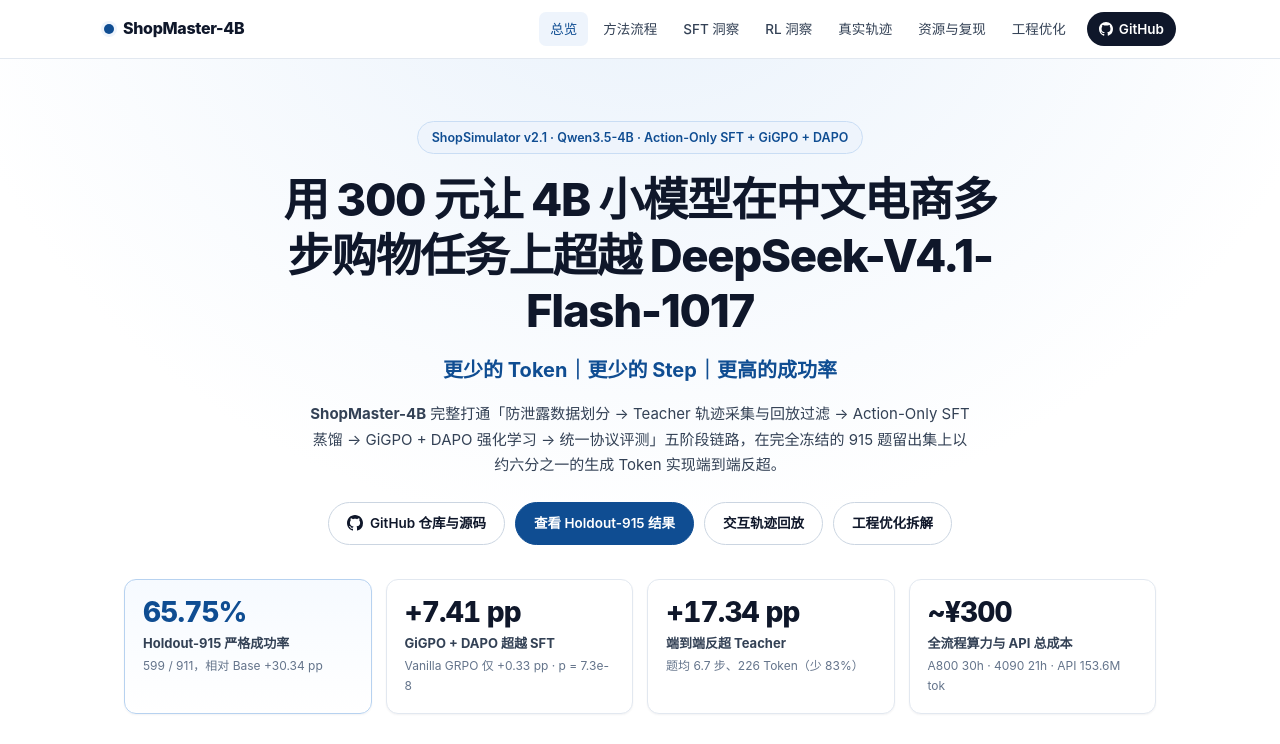
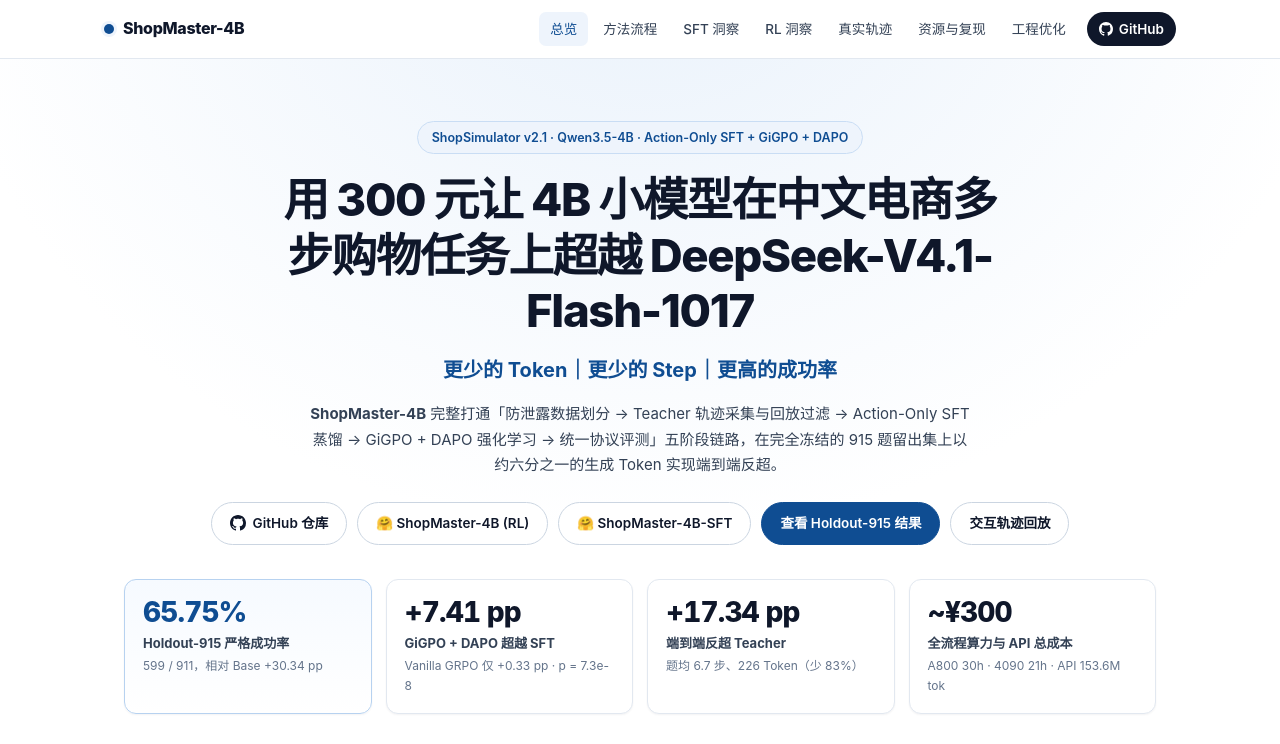
Before and after one commit to HOWILLMAKEIT/ShopMaster-4B, a plain HTML site: page index.html in a window 1280 px wide. Shown: the top 744 px of the page. Drawn offline with Linux system fonts and the light colour scheme.

Commit message:
docs: add Hugging Face model badges and links for ShopMaster-4B and ShopMaster-4B-SFT

```diff
--- a/index.html
+++ b/index.html
@@ -142,6 +142,16 @@
       border-color: #1e293b;
       color: #ffffff;
     }
+    .btn-hf {
+      background: #fef3c7;
+      color: #92400e;
+      border-color: #fcd34d;
+    }
+    .btn-hf:hover {
+      background: #fde68a;
+      border-color: #f59e0b;
+      color: #78350f;
+    }
 
     /* Container & Sections */
     .container {
@@ -1326,11 +1336,12 @@
       <div class="hero-actions">
         <a class="btn btn-gh" href="https://github.com/HOWILLMAKEIT/ShopMaster-4B" target="_blank" rel="noopener">
           <svg width="16" height="16" viewBox="0 0 16 16" fill="currentColor" aria-hidden="true"><path d="M8 0C3.58 0 0 3.58 0 8c0 3.54 2.29 6.53 5.47 7.59.4.07.55-.17.55-.38 0-.19-.01-.82-.01-1.49-2.01.37-2.53-.49-2.69-.94-.09-.23-.48-.94-.82-1.13-.28-.15-.68-.52-.01-.53.63-.01 1.08.58 1.23.82.72 1.21 1.87.87 2.33.66.07-.52.28-.87.51-1.07-1.78-.2-3.64-.89-3.64-3.95 0-.87.31-1.59.82-2.15-.08-.2-.36-1.02.08-2.12 0 0 .67-.21 2.2.82.64-.18 1.32-.27 2-.27.68 0 1.36.09 2 .27 1.53-1.04 2.2-.82 2.2-.82.44 1.1.16 1.92.08 2.12.51.56.82 1.27.82 2.15 0 3.07-1.87 3.75-3.65 3.95.29.25.54.73.54 1.48 0 1.07-.01 1.93-.01 2.2 0 .21.15.46.55.38A8.013 8.013 0 0016 8c0-4.42-3.58-8-8-8z"/></svg>
-          GitHub 仓库与源码
+          GitHub 仓库
         </a>
+        <a class="btn btn-hf" href="https://huggingface.co/HOWILLMAKEIT/ShopMaster-4B" target="_blank" rel="noopener">🤗 ShopMaster-4B (RL)</a>
+        <a class="btn" href="https://huggingface.co/HOWILLMAKEIT/ShopMaster-4B-SFT" target="_blank" rel="noopener">🤗 ShopMaster-4B-SFT</a>
         <a class="btn btn-primary" href="#overview">查看 Holdout-915 结果</a>
         <a class="btn" href="#cases">交互轨迹回放</a>
-        <a class="btn" href="#engineering">工程优化拆解</a>
       </div>
 
       <div class="kpi-grid">
```
Also changed, not shown: 1 other file.
